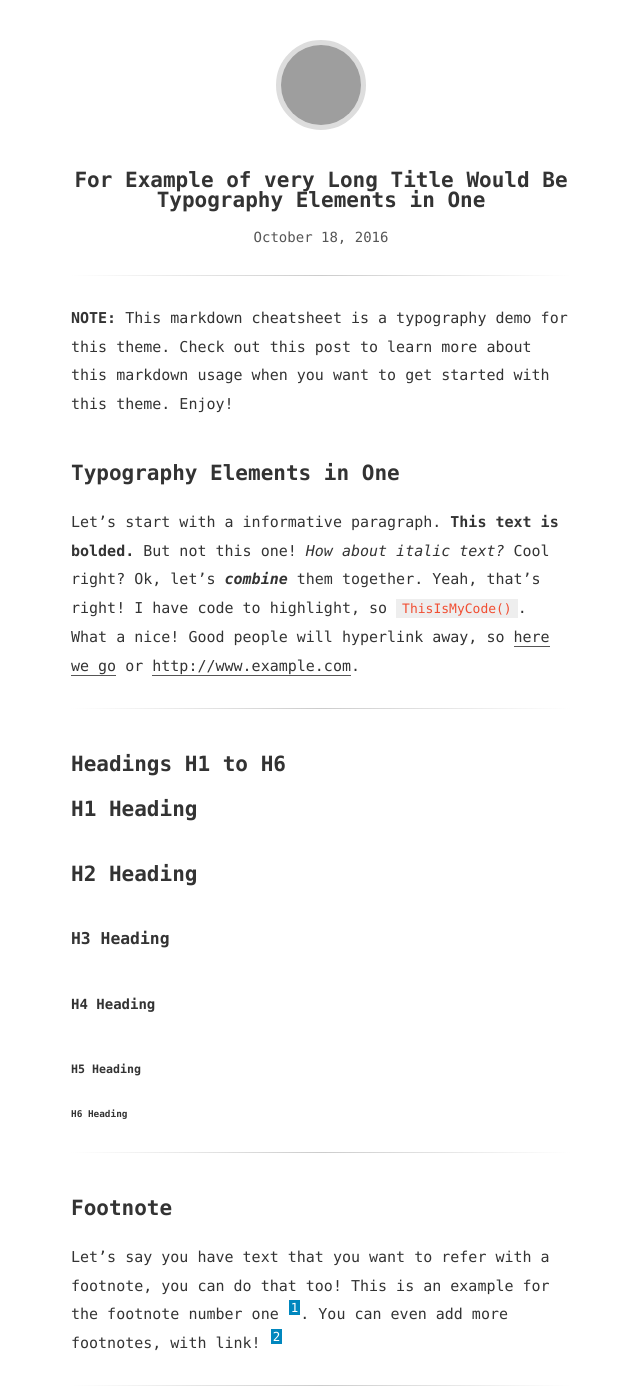
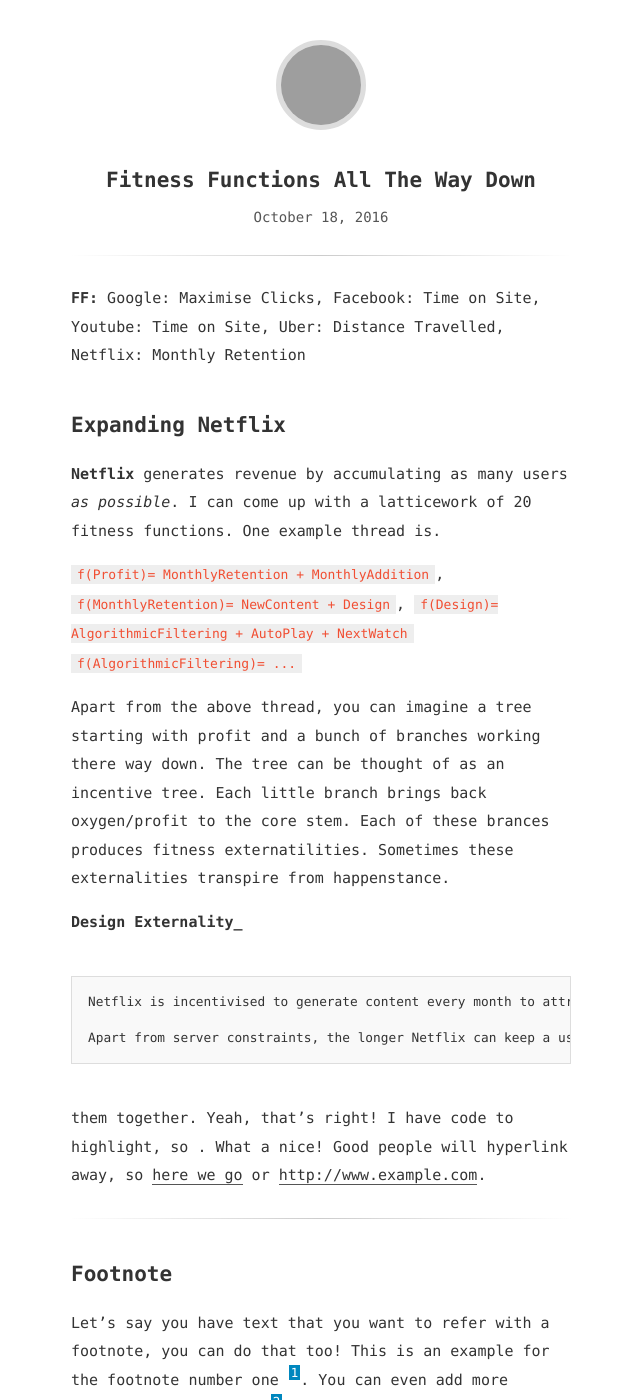
Before and after one commit to firmai/snowde.github.io, a Jekyll site: the page built from _posts/2016-10-18-very-long-title-post.md, in a window 1280 px wide and 1400 px high. Shown: the whole window, without its empty margins (319-959 px from the left). Built offline with Jekyll 4.4.1, drawn with Linux system fonts in a browser that asks for light colours; formulas are drawn with MathJax 3; some of the changed text lies outside the part shown; grey boxes are pictures that could not be loaded.

Commit message:
Update 2016-10-18-very-long-title-post.md
New

````diff
--- a/_posts/2016-10-18-very-long-title-post.md
+++ b/_posts/2016-10-18-very-long-title-post.md
@@ -1,29 +1,29 @@
 ---
-title: For Example of very Long Title Would Be Typography Elements in One
-updated: 2016-10-18 23:37
+title: Fitness Functions All The Way Down
+updated: 2017-12-18 10:37
 ---
 
-**NOTE:** This markdown cheatsheet is a typography demo for this theme. Check out this post to learn more about this markdown usage when you want to get started with this theme. Enjoy!
+**FF:** Google: Maximise Clicks, Facebook: Time on Site, Youtube: Time on Site, Uber: Distance Travelled, Netflix: Monthly Retention
 
-## Typography Elements in One
+## Expanding Netflix
 
-Let's start with a informative paragraph. **This text is bolded.** But not this one! _How about italic text?_ Cool right? Ok, let's **_combine_** them together. Yeah, that's right! I have code to highlight, so `ThisIsMyCode()`. What a nice! Good people will hyperlink away, so [here we go](#) or [http://www.example.com](http://www.example.com).
+**Netflix** generates revenue by accumulating as many users _as possible_. I can come up with a latticework of 20 fitness functions. One example thread is.
 
-<div class="divider"></div>
+`f(Profit)= MonthlyRetention + MonthlyAddition`,
+`f(MonthlyRetention)= NewContent + Design`,
+`f(Design)= AlgorithmicFiltering + AutoPlay + NextWatch`
+`f(AlgorithmicFiltering)= ...`
 
-## Headings H1 to H6
+Apart from the above thread, you can imagine a tree starting with profit and a bunch of branches working there way down. The tree can be thought of as an incentive tree. Each little branch brings back oxygen/profit to the core stem. Each of these brances produces fitness externatilities. Sometimes these externalities transpire from happenstance.
 
-# H1 Heading
+**Design Externality_**
+```
+Netflix is incentivised to generate content every month to attract users. Initially Netflix's demographic were young smart first adopters. There is content conflict between retaining this population and adding late adopters. Due to the size of the late adopters netflix has to produce more general content. Due to the broader demographic netflix has to add more content for each sub-population to retain them. The issue is that the content can get lost without intelligent filterning and suggestions.
 
-## H2 Heading
+Apart from server constraints, the longer Netflix can keep a user engaged, the less likely they are to renew their cable subscription. This similalry has design implications such as 1. Algorithmic filtering 2. Autoplay Function 3. Next Watch.
+```
 
-### H3 Heading
-
-#### H4 Heading
-
-##### H5 Heading
-
-###### H6 Heading
+them together. Yeah, that's right! I have code to highlight, so . What a nice! Good people will hyperlink away, so [here we go](#) or [http://www.example.com](http://www.example.com).
 
 <div class="divider"></div>
 
@@ -33,106 +33,5 @@ Let's say you have text that you want to refer with a footnote, you can do that
 
 <div class="divider"></div>
 
-## Blockquote
-
-> Start by doing what's necessary; then do what's possible; and suddenly you are doing the impossible. --Francis of Assisi
-
-**NOTE:** This theme does NOT support nested blockquotes.
-
-<div class="divider"></div>
-
-## List Items
-
-1. First order list item
-2. Second item
-
-* Unordered list can use asterisks
-- Or minuses
-+ Or pluses
-
-<div class="divider"></div>
-
-## Code Blocks
-
-```javascript
-var s = "JavaScript syntax highlighting";
-alert(s);
-```
-
-```python
-s = "Python syntax highlighting"
-print s
-```
-
-```
-No language indicated, so no syntax highlighting.
-But let's throw in a <b>tag</b>.
-```
-
-<div class="divider"></div>
-
-## Mathematics
-
-The theme comes ready with [mathjax](https://www.mathjax.org/) support built in, allowing for both simple inline equations like $$ax^2 + bx + c = 0$$ and much more complex mathematical expressions such as equation $$\eqref{eq:sample}$$ below.
-
-$$
-\begin{align}
-\nabla \times \vec{\mathbf{B}} -\, \frac1c\, \frac{\partial\vec{\mathbf{E}}}{\partial t}  &= \frac{4\pi}{c}\vec{\mathbf{j}} \\
-\nabla \cdot \vec{\mathbf{E}} &= 4 \pi \rho \tag{2} \label{eq:sample}\\
-\nabla \times \vec{\mathbf{E}}\, +\, \frac1c\, \frac{\partial\vec{\mathbf{B}}}{\partial t}  &= \vec{\mathbf{0}} \\
-\nabla \cdot \vec{\mathbf{B}}  &= 0\\
-\end{align}
-$$
-
-<div class="divider"></div>
-
-
-## Table
-
-### Table 1: With Alignment
-
-| Tables        | Are           | Cool  |
-| ------------- |:-------------:| -----:|
-| col 3 is      | right-aligned | $1600 |
-| col 2 is      | centered      |   $12 |
-| zebra stripes | are neat      |    $1 |
-
-### Table 2: With Typography Elements
-
-Markdown | Less | Pretty
---- | --- | ---
-*Still* | `renders` | **nicely**
-1 | 2 | 3
-
-<div class="divider"></div>
-
-## Horizontal Line
-
-The HTML `<hr>` element is for creating a "thematic break" between paragraph-level elements. In markdown, you can create a `<hr>` with any of the following:
-
-* `___`: three consecutive underscores
-* `---`: three consecutive dashes
-* `***`: three consecutive asterisks
-
-renders to:
-
-___
-
----
-
-***
-
-<div class="divider"></div>
-
-## Media
-
-### YouTube Embedded Iframe
-
-<iframe width="560" height="315" src="https://www.youtube.com/embed/n1a7o44WxNo" frameborder="0" allowfullscreen></iframe>
-
-### Image
-
-![Minion](http://octodex.github.com/images/minion.png)
-
 [^1]: Footnote number one yeah baby! Long sentence test of footnote to see how the words are wrapping between each other. Might overflowww!
 [^2]: A footnote you can link to - [click here!](#)
````
